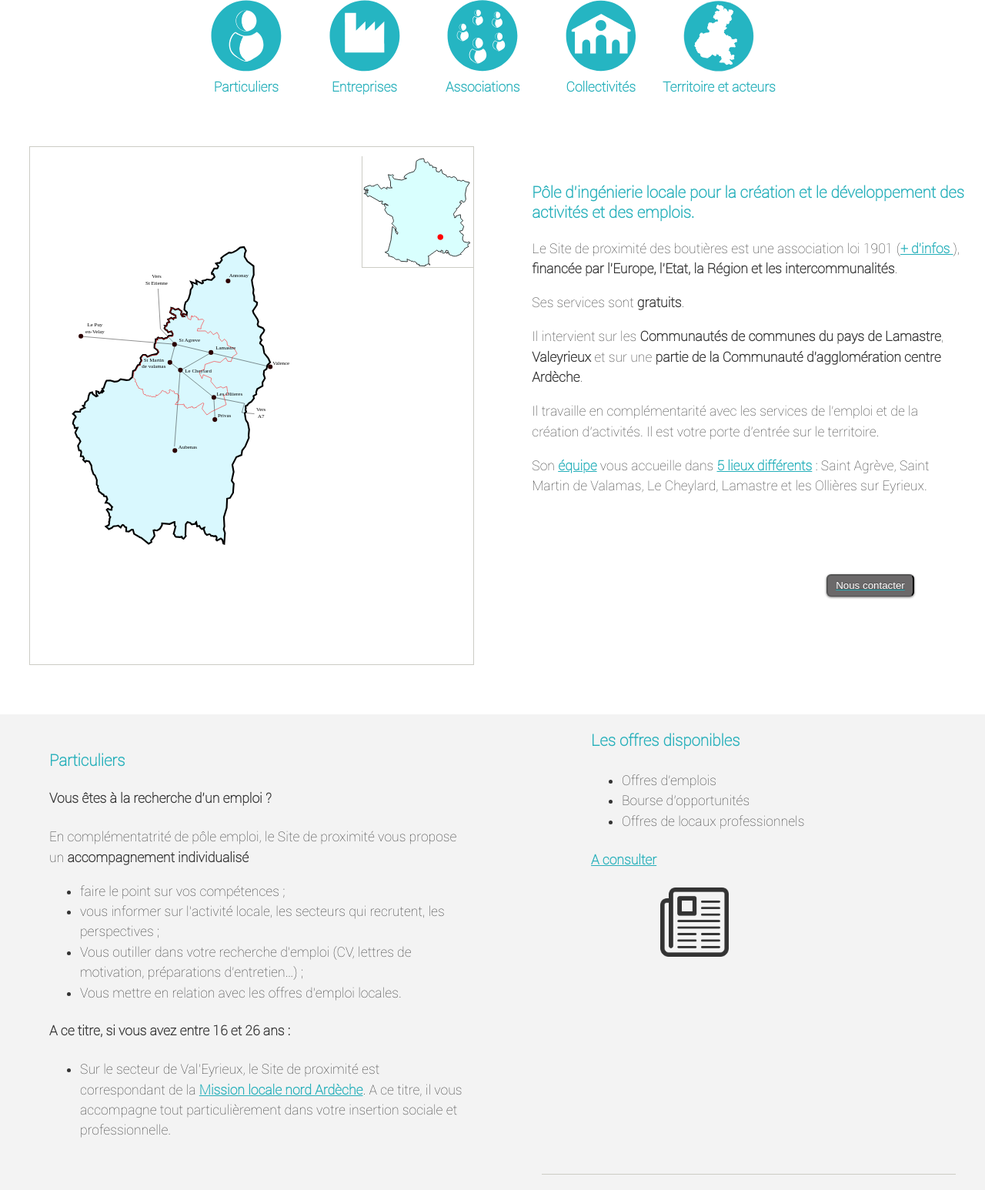
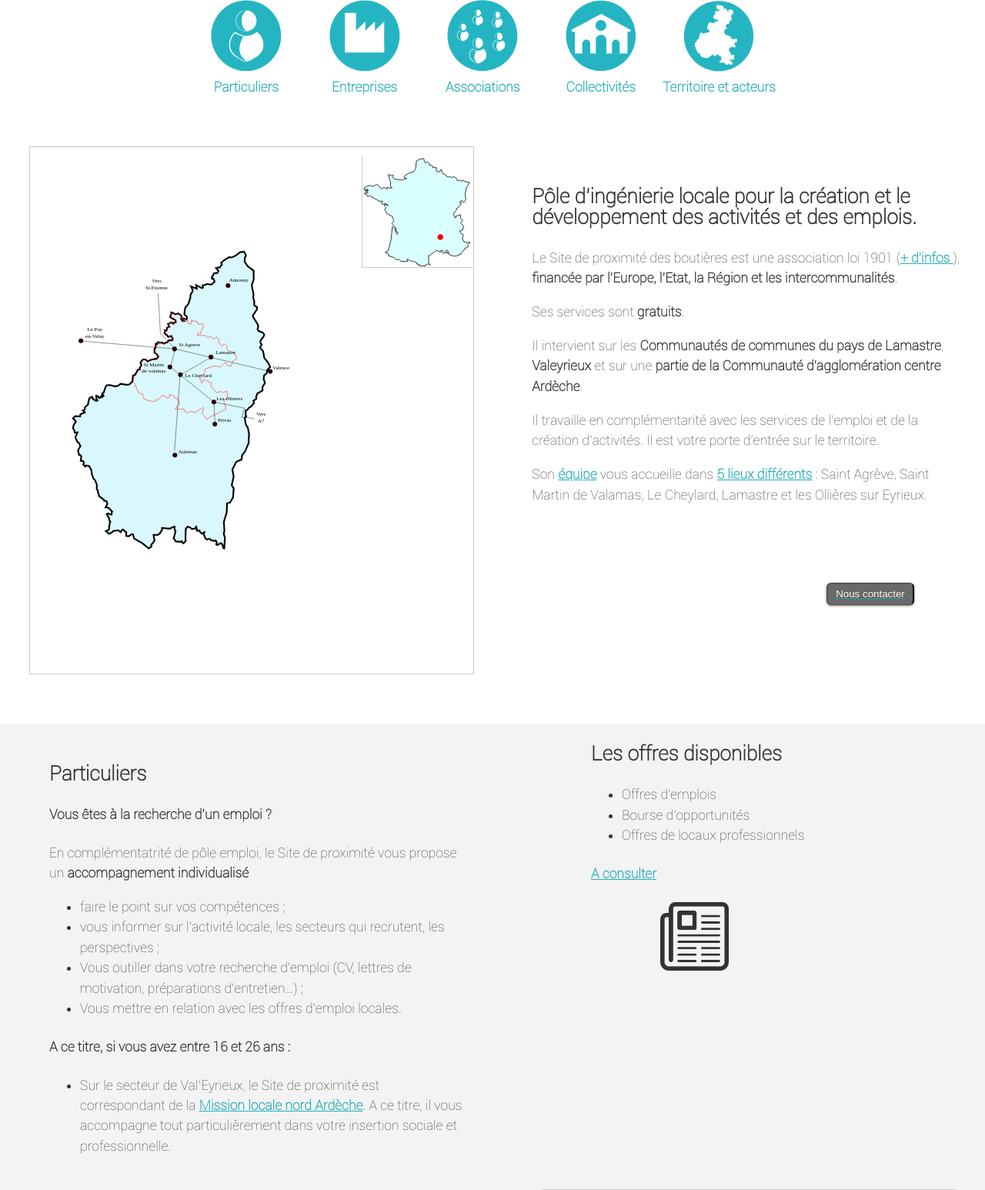
Before and after one commit to mariefontanel/site-proximite07, a PHP site: page /index.php in a window 1280 px wide; the page is wider, and only the part inside the window is pictured. Shown: the part 195-1741 px from the top of that part at 77% size. Run offline with PHP 8.4, Linux system fonts and the light colour scheme.

Commit message:
suppression couleur sur titre h3

```diff
--- a/css/style.css
+++ b/css/style.css
@@ -33,7 +33,8 @@ body{
 }
 
 h3{
-	color:#25AFBA;
+	font-size:1.5em;
+	/*color:#25AFBA;*/
 }
 
 /*HEADER*/
```
